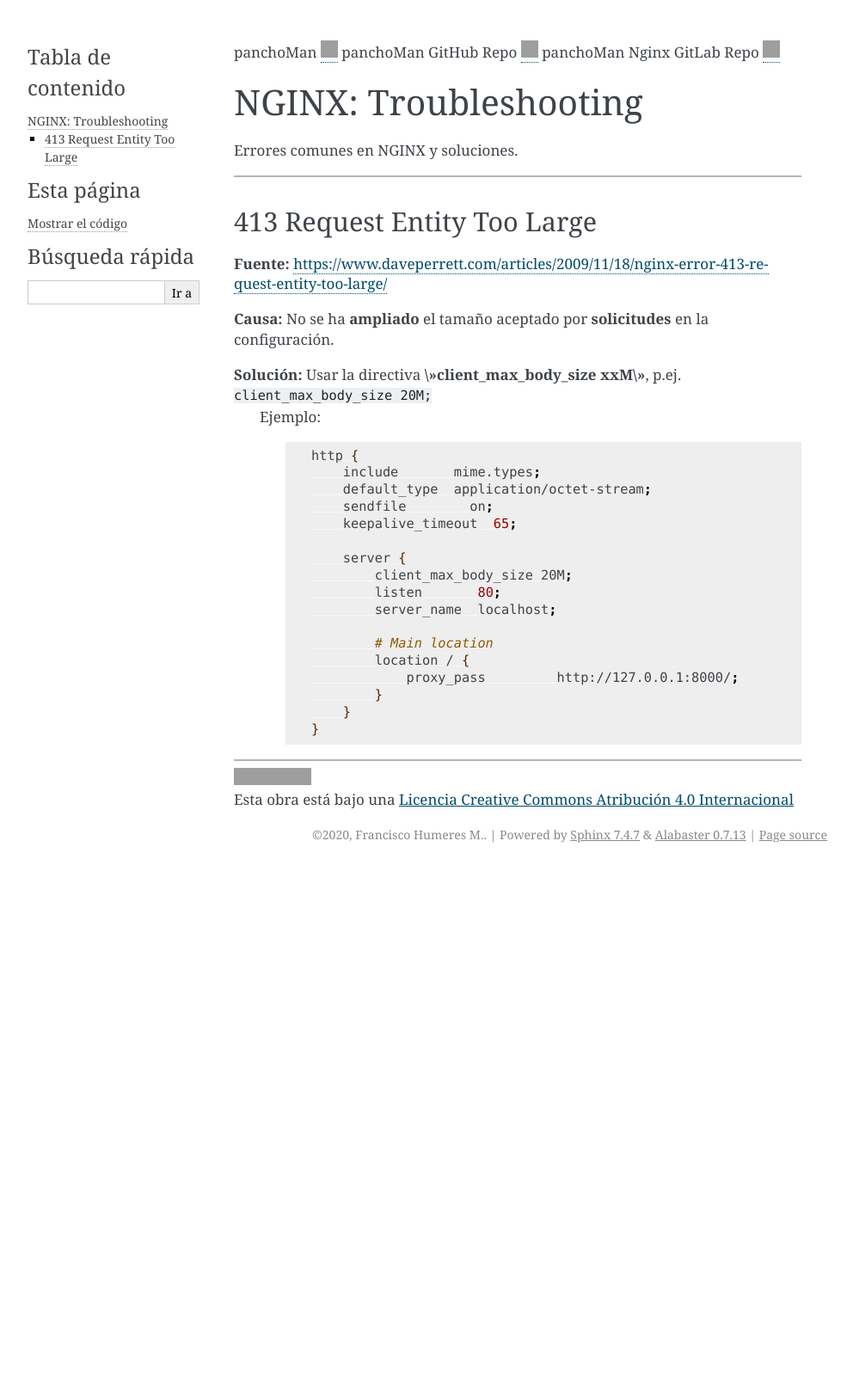
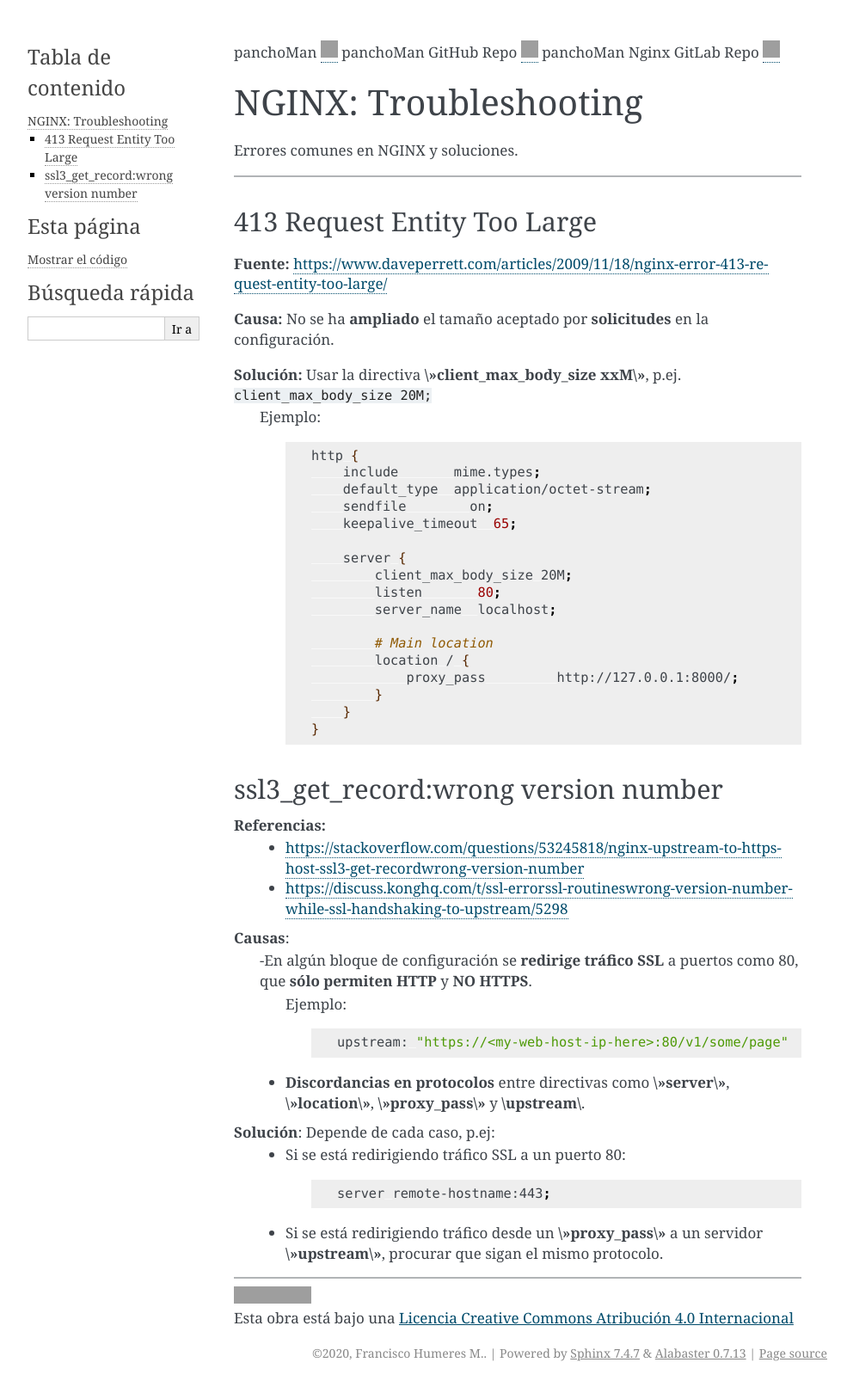
Before and after one commit to panchohumeres/panchoMan, a Sphinx documentation site: the page built from nginx/source/_sections/troubleshooting.rst, in a window 1280 px wide. Shown: the whole page at 86% size, without its empty margins (148-1140 px from the left). Built offline with Sphinx 7.4.7, drawn with Linux system fonts in a browser that asks for light colours; before the commit the page ends 1010 px from its top, so only the background shows below that; grey boxes are pictures that could not be loaded.

Commit message:
agregando error ssl wrong version number

```diff
--- a/nginx/source/_sections/troubleshooting.rst
+++ b/nginx/source/_sections/troubleshooting.rst
@@ -35,3 +35,29 @@ Errores comunes en NGINX y soluciones.
                     }
                 }
             }
+
+ssl3_get_record:wrong version number
+-----------------------------------------
+
+**Referencias:**
+    - https://stackoverflow.com/questions/53245818/nginx-upstream-to-https-host-ssl3-get-recordwrong-version-number
+    - https://discuss.konghq.com/t/ssl-errorssl-routineswrong-version-number-while-ssl-handshaking-to-upstream/5298
+
+**Causas**:
+    -En algún bloque de configuración se **redirige tráfico SSL** a puertos como 80, que **sólo permiten HTTP** y **NO HTTPS**.
+        Ejemplo:
+
+            .. code-block:: bash
+
+                upstream: "https://<my-web-host-ip-here>:80/v1/some/page"
+
+    - **Discordancias en protocolos** entre directivas como **\\"server\\"**, **\\"location\\"**, **\\"proxy_pass\\"** y **\\upstream\\**.
+
+**Solución**: Depende de cada caso, p.ej:
+    - Si se está redirigiendo tráfico SSL a un puerto 80:
+
+        .. code-block:: bash
+
+            server remote-hostname:443;
+
+    - Si se está redirigiendo tráfico desde un **\\"proxy_pass\\"** a un servidor **\\"upstream\\"**, procurar que sigan el mismo protocolo.
```
Also changed, not shown: 6 other files.
